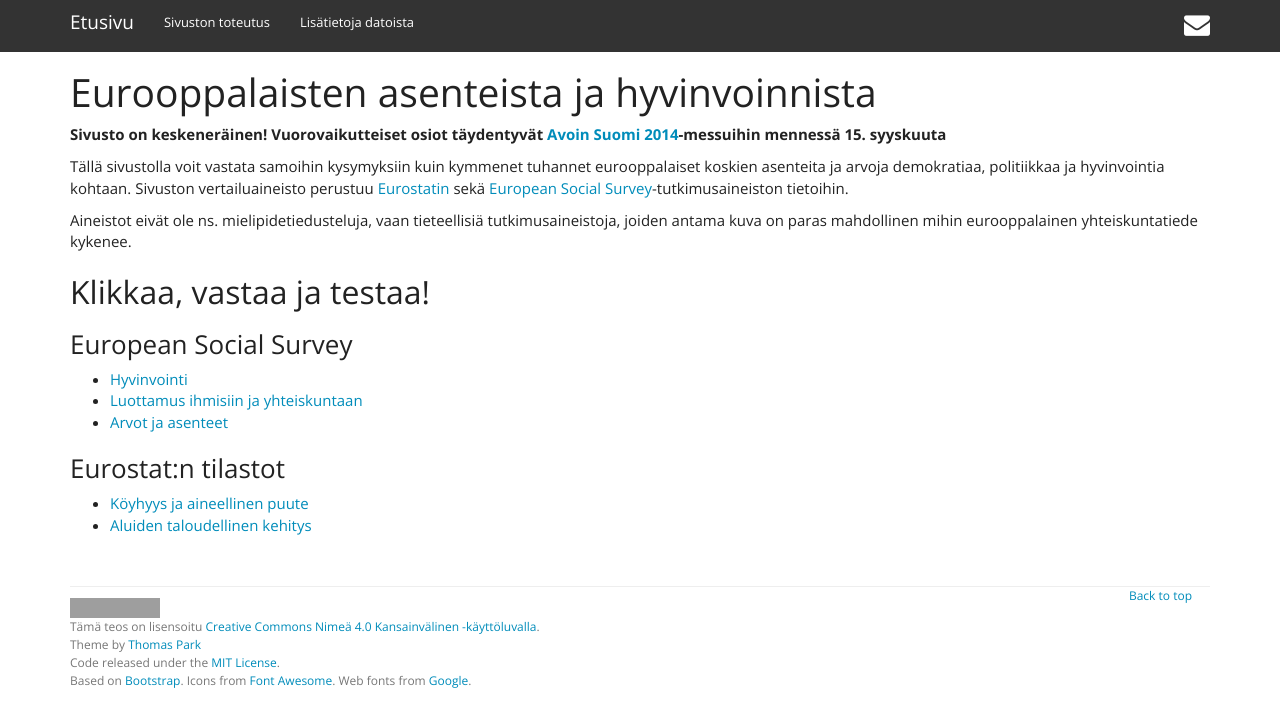
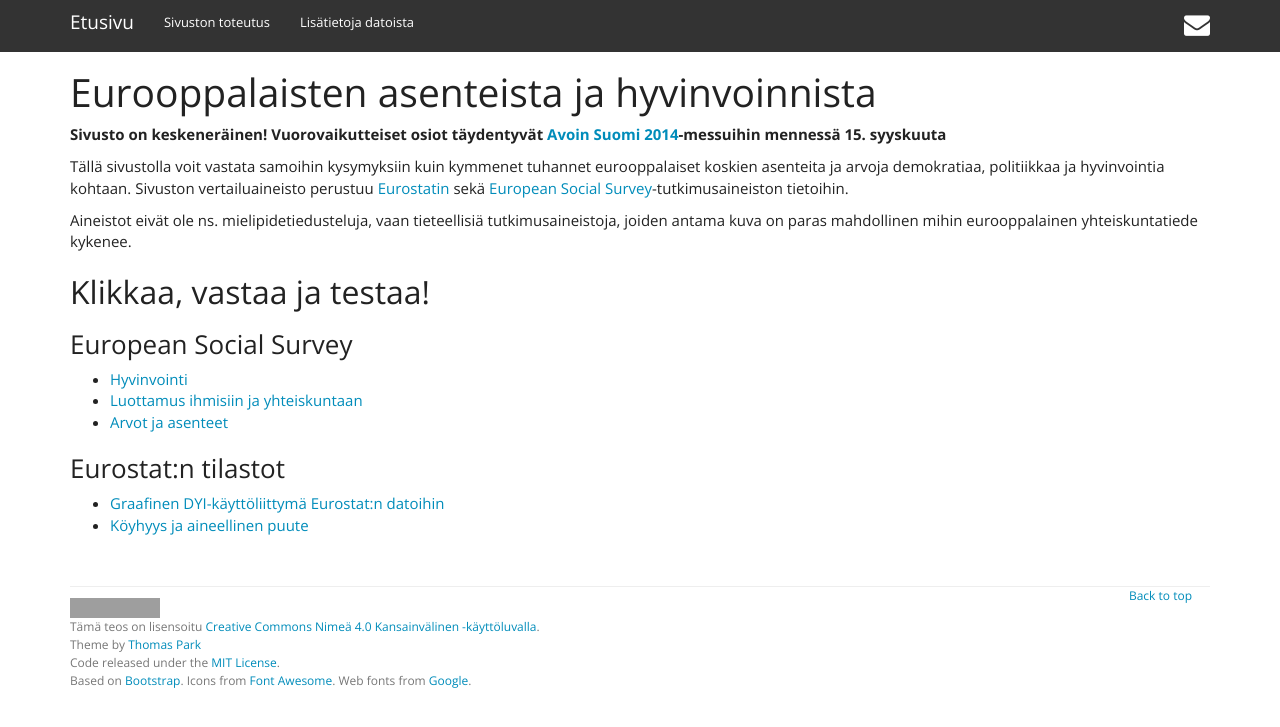
Before and after one commit to okffi-science/avoin-suomi-2014, a Jekyll site: the page built from index.md, in a window 1280 px wide. Shown: the top 727 px of the page. Built offline with Jekyll 4.4.1, drawn with Linux system fonts in a browser that asks for light colours; nearby versions of some CDN libraries; Markdown is read by kramdown in place of the engine named in the settings; grey boxes are pictures that could not be loaded.

Commit message:
uus linkki

```diff
--- a/index.md
+++ b/index.md
@@ -22,11 +22,14 @@ Aineistot eivät ole ns. mielipidetiedusteluja, vaan tieteellisiä tutkimusainei
 
 ### Eurostat:n tilastot
 
+- [Graafinen DYI-käyttöliittymä Eurostat:n datoihin](https://muuankarski.shinyapps.io/avoin-suomi-2014-shiny/eurostat_alueet.Rmd)
 - [Köyhyys ja aineellinen puute](https://muuankarski.shinyapps.io/avoin-suomi-2014-shiny/eurostat_koyhyys.Rmd)
-- [Aluiden taloudellinen kehitys](https://muuankarski.shinyapps.io/avoin-suomi-2014-shiny/eurostat_alueet.Rmd)
+
 
 
 <!--
+
+- [Aluiden taloudellinen kehitys](https://muuankarski.shinyapps.io/avoin-suomi-2014-shiny/eurostat_alueet.Rmd)
 
 ### Maatason indikaattoreita sosiaalipolitiikasta ja hyvinvoinnista
 
```
